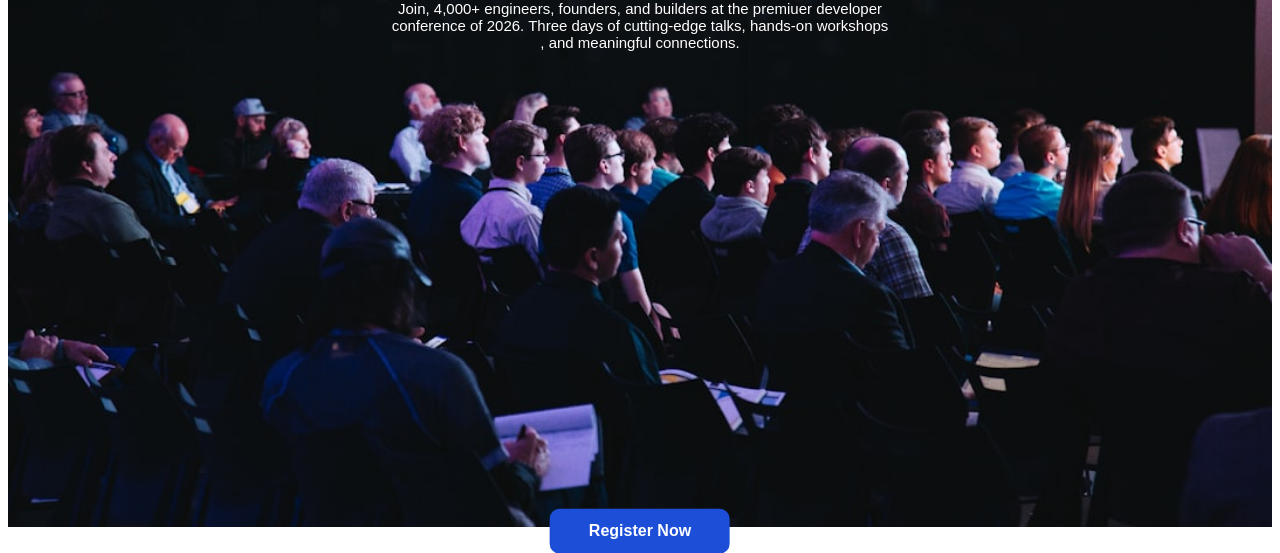
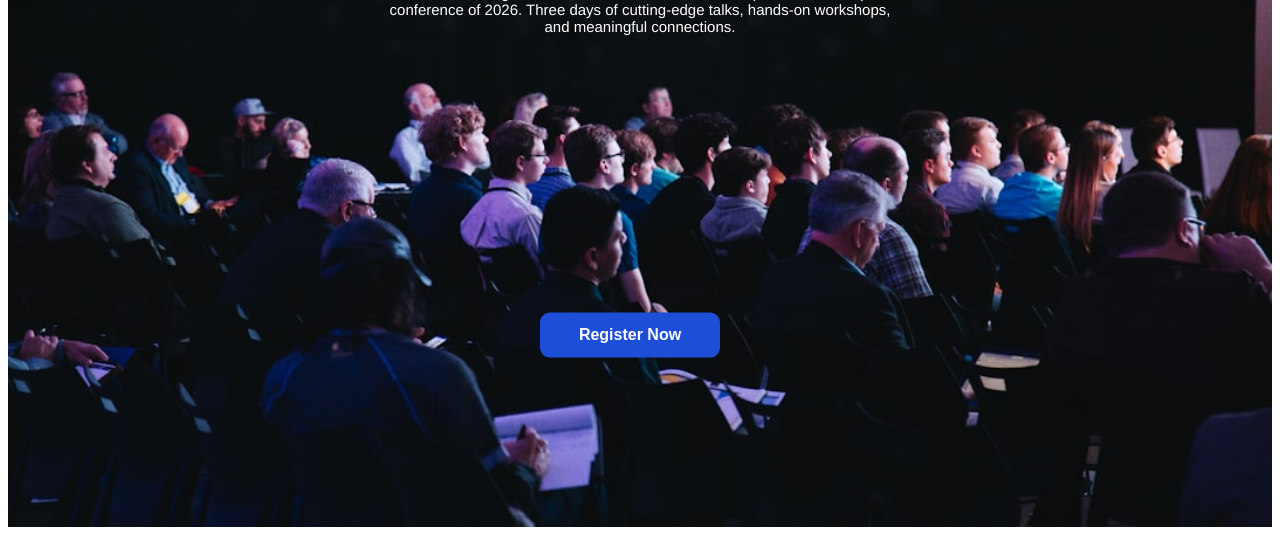
Before and after one commit to mashukurmanilk/B14-A01-Sol, a plain HTML site: page index.html in a window 1280 px wide. Shown: the part 343-896 px from the top of the page. Drawn offline with nearby package versions, Linux system fonts and the light colour scheme.

Commit message:
Fixed the hero section

```diff
--- a/index.html
+++ b/index.html
@@ -5,6 +5,7 @@
     <meta name="viewport" content="width=device-width, initial-scale=1.0">
     <title>DevConf-2026</title>
     <link rel="stylesheet" href="./styles.css">
+    <link href="https://fonts.googleapis.com/css2?family=Arimo:wght@400;700&display=swap" rel="stylesheet">
 </head>
 <body>
     <header>
@@ -28,7 +29,7 @@
         <div class="hero-info">
             <h1>Code. <em>Connect</em>. Create</h1>
             <p>Join, 4,000+ engineers, founders, and builders at the premiuer
-                developer <br>conference of 2026. Three days of cutting-edge talks, hands-on workshops<br>, and
+                developer <br>conference of 2026. Three days of cutting-edge talks, hands-on workshops,<br> and
                 meaningful connections.
             </p>
             <button class="hero-register-button">Register Now</button>
--- a/styles.css
+++ b/styles.css
@@ -56,17 +56,20 @@ nav{
 .hero-info{
     color: white;
     position: absolute;
-    top:30%;
+    /* top:30%;
     left: 50%;
-    transform: translate(-50%, -50%);
+    transform: translate(-50%, -50%); */
+    inset:0;
     display:flex;
     flex-direction:column;
+    justify-content:center;
+    align-items:center;
     text-align:center;
-    justify-content:center;
+    transform: translateY(-22%);
 }
 
 .hero-info h1{
-
+    font-family: 'Arimo', sans-serif;
     font-size: 50px;
     font-weight: 700;
     padding:0%;
@@ -74,7 +77,7 @@ nav{
 }
 
 .hero-info p{
-    font-family: 'Franca', sans-serif;
+    font-family: 'Arimo', sans-serif;
     font-size: 15px;
     /* width: 700px; */
     font-weight: 400;
@@ -85,10 +88,8 @@ nav{
 
 .hero-register-button{
     position:absolute;
-    top: 390%;
-    left:50%;
-    transform: translate(-50%, -50%);
     height: 45px;
     width: 180px;
     font-size: 16px;
+    transform: translateY(850%);
 }
```
